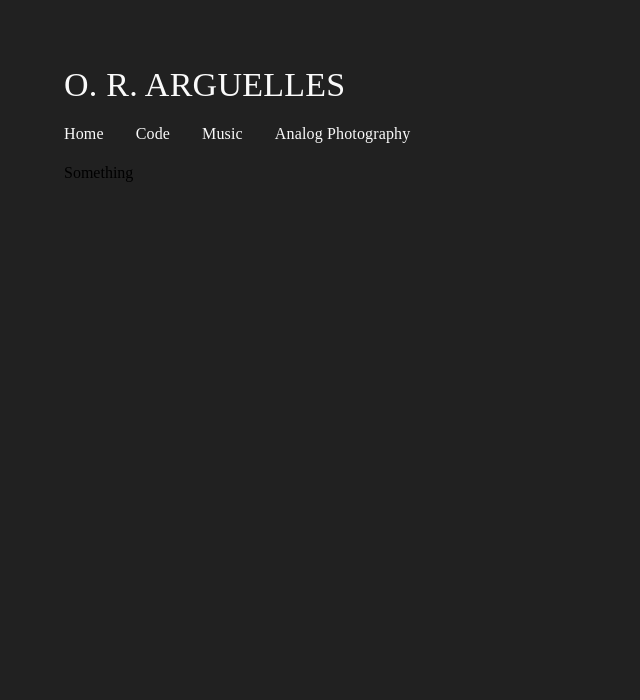
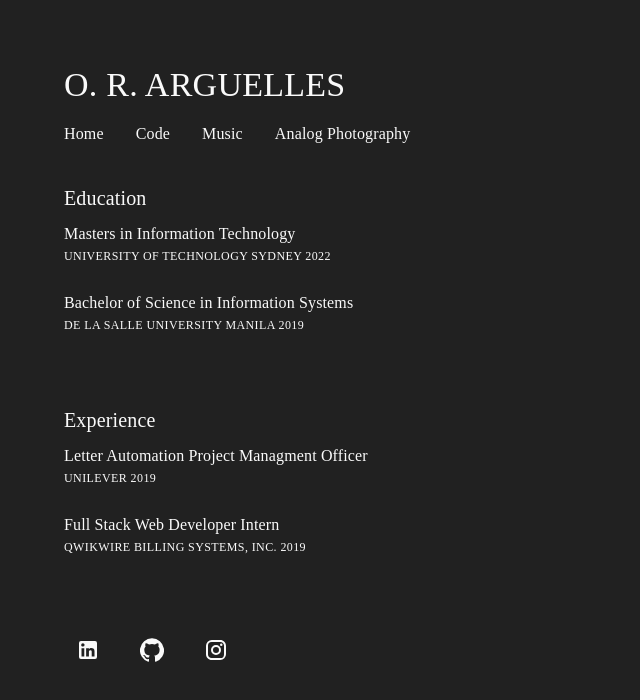
Before and after one commit to rylanarguelles/portfolio, a React (Create React App) app: page / in a window 1280 px wide. Shown: the top 700 px of the page, without its empty margins (0-640 px from the left). Built offline with nearby package versions, Linux system fonts and the light colour scheme.

Commit message:
Add home component

```diff
--- a/src/App.js
+++ b/src/App.js
@@ -1,5 +1,6 @@
 import React from 'react';
 import Grid from '@material-ui/core/Grid';
+import Home from './pages/Home';
 import Navigation from './components/universal/Navigation';
 import grey from '@material-ui/core/colors/grey';
 import { withStyles } from '@material-ui/styles';
@@ -21,7 +22,10 @@ class App extends React.Component {
                     <Navigation />
                 </Grid>
                 <br></br>
-                <Grid item>Something</Grid>
+                <br></br>
+                <Grid item>
+                    <Home />
+                </Grid>
             </Grid>
         );
     }
```
